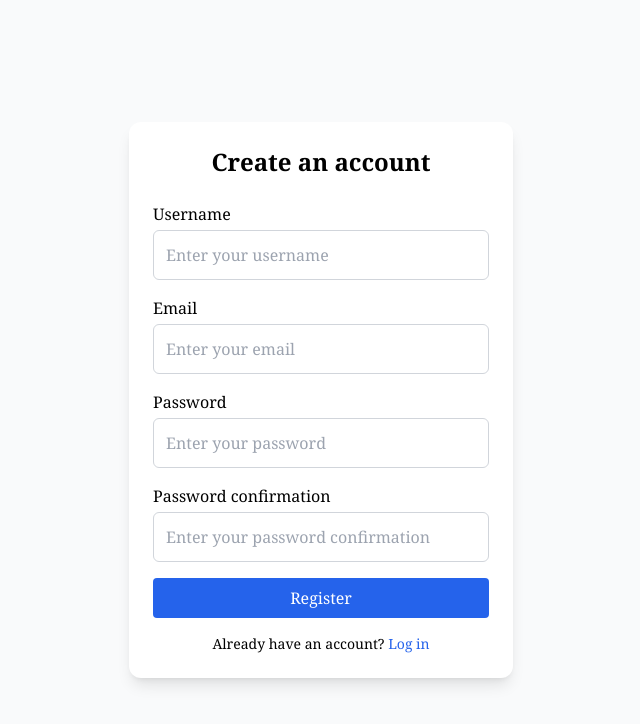
After one commit to Samekmat/ContactManagement, a Django app: page /accounts/register/ in a window 1280 px wide. The commit adds this page. Shown: the top 724 px of the page, without its empty margins (319-959 px from the left). Run offline with Django 5.2, Linux system fonts and the light colour scheme; some libraries are stand-ins or nearby versions.

Commit message:
CONT-005: Handle user auth
Use builtin django authentication and also handle:
- register form
-register view
- index view
- templates
- urls

```diff
--- /dev/null
+++ b/contact_management/forms.py
@@ -0,0 +1,17 @@
+from django import forms
+from django.contrib.auth.forms import UserCreationForm
+from django.contrib.auth.models import User
+
+
+class RegistrationForm(UserCreationForm):
+    email = forms.EmailField(required=True, widget=forms.EmailInput(attrs={"placeholder": "you@example.com"}))
+
+    class Meta:
+        """
+        Model: Built-in User model.
+
+        Fields: username, email, password1, password2 from the User model.
+        """
+
+        model = User
+        fields = ("username", "email", "password1", "password2")
--- a/contact_management/settings.py
+++ b/contact_management/settings.py
@@ -141,3 +141,6 @@ STATIC_URL = "static/"
 # https://docs.djangoproject.com/en/5.2/ref/settings/#default-auto-field
 
 DEFAULT_AUTO_FIELD = "django.db.models.BigAutoField"
+
+LOGIN_REDIRECT_URL = "index"
+LOGOUT_REDIRECT_URL = "login"
--- a/contact_management/urls.py
+++ b/contact_management/urls.py
@@ -1,8 +1,13 @@
 from django.contrib import admin
 from django.urls import include, path
+
+from contact_management.views import IndexView, RegisterView
 
 urlpatterns = [
     path("admin/", admin.site.urls),
     path("", include("contacts.urls")),
     path("__reload__/", include("django_browser_reload.urls")),
+    path("accounts/", include("django.contrib.auth.urls")),
+    path("accounts/register/", RegisterView.as_view(), name="register"),
+    path("", IndexView.as_view(), name="index"),
 ]
--- /dev/null
+++ b/contact_management/views.py
@@ -0,0 +1,28 @@
+from django.contrib.auth import login
+from django.contrib.auth.mixins import LoginRequiredMixin
+from django.contrib.auth.models import User
+from django.forms import Form
+from django.http import HttpResponse
+from django.shortcuts import redirect
+from django.urls import reverse_lazy
+from django.views.generic import TemplateView
+from django.views.generic.edit import CreateView
+
+from .forms import RegistrationForm
+
+
+class RegisterView(CreateView):
+    model = User
+    form_class = RegistrationForm
+    template_name = "registration/register.html"
+    success_url = reverse_lazy("login")
+
+    def form_valid(self: "RegisterView", form: Form) -> HttpResponse:
+        """Handle the form submission and log the user in after registration."""
+        response = super().form_valid(form)
+        login(self.request, self.object)
+        return redirect("index", response=response)
+
+
+class IndexView(LoginRequiredMixin, TemplateView):
+    template_name = "index.html"
--- /dev/null
+++ b/templates/registration/register.html
@@ -0,0 +1,34 @@
+{% extends "base.html" %}
+{% block title %}Register{% endblock %}
+
+{% block content %}
+<div class="w-full max-w-sm p-6 bg-white rounded-xl shadow-lg">
+  <h1 class="text-2xl font-semibold text-center mb-6">Create an account</h1>
+  <form method="post" class="space-y-4">
+    {% csrf_token %}
+
+    {% for field in form %}
+      <div class="mb-4">
+        <label for="{{ field.id_for_label }}" class="block mb-1 font-medium">{{ field.label }}</label>
+
+        <input type="{{ field.field.widget.input_type }}" name="{{ field.name }}" id="{{ field.id_for_label }}"
+               placeholder="Enter your {{ field.label|lower }}" value="{{ field.value|default:'' }}"
+               class="w-full p-3 border border-gray-300 rounded-md focus:outline-none focus:ring-2 focus:ring-blue-500 focus:border-blue-500">
+
+        {% if field.errors %}
+          <p class="text-sm text-red-600 mt-1">{{ field.errors }}</p>
+        {% endif %}
+      </div>
+    {% endfor %}
+
+    <button type="submit" class="w-full bg-blue-600 text-white py-2 px-4 rounded hover:bg-blue-700 transition">
+      Register
+    </button>
+  </form>
+
+  <p class="text-sm text-center mt-4">
+    Already have an account?
+    <a href="{% url 'login' %}" class="text-blue-600 hover:underline">Log in</a>
+  </p>
+</div>
+{% endblock %}
--- a/theme/templates/base.html
+++ b/theme/templates/base.html
@@ -2,7 +2,7 @@
 <!DOCTYPE html>
 <html lang="en">
 	<head>
-    <title>Django Tailwind</title>
+    <title>{% block title %}{% endblock %}</title>
 		<meta charset="UTF-8">
 		<meta name="viewport" content="width=device-width, initial-scale=1.0">
 		<meta http-equiv="X-UA-Compatible" content="ie=edge">
@@ -12,7 +12,7 @@
 	<body class="bg-gray-50 font-serif leading-normal tracking-normal">
 		<div class="container mx-auto">
 			<section class="flex items-center justify-center h-screen">
-				<h1 class="text-5xl">Django + Tailwind = ❤️</h1>
+				{% block content %} {% endblock %}
 			</section>
 		</div>
 	</body>
```
Also changed, not shown: templates/index.html (added, +19 -0 lines), templates/registration/login.html (added, +31 -0 lines), templates/registration/logout.html (added, +9 -0 lines).
